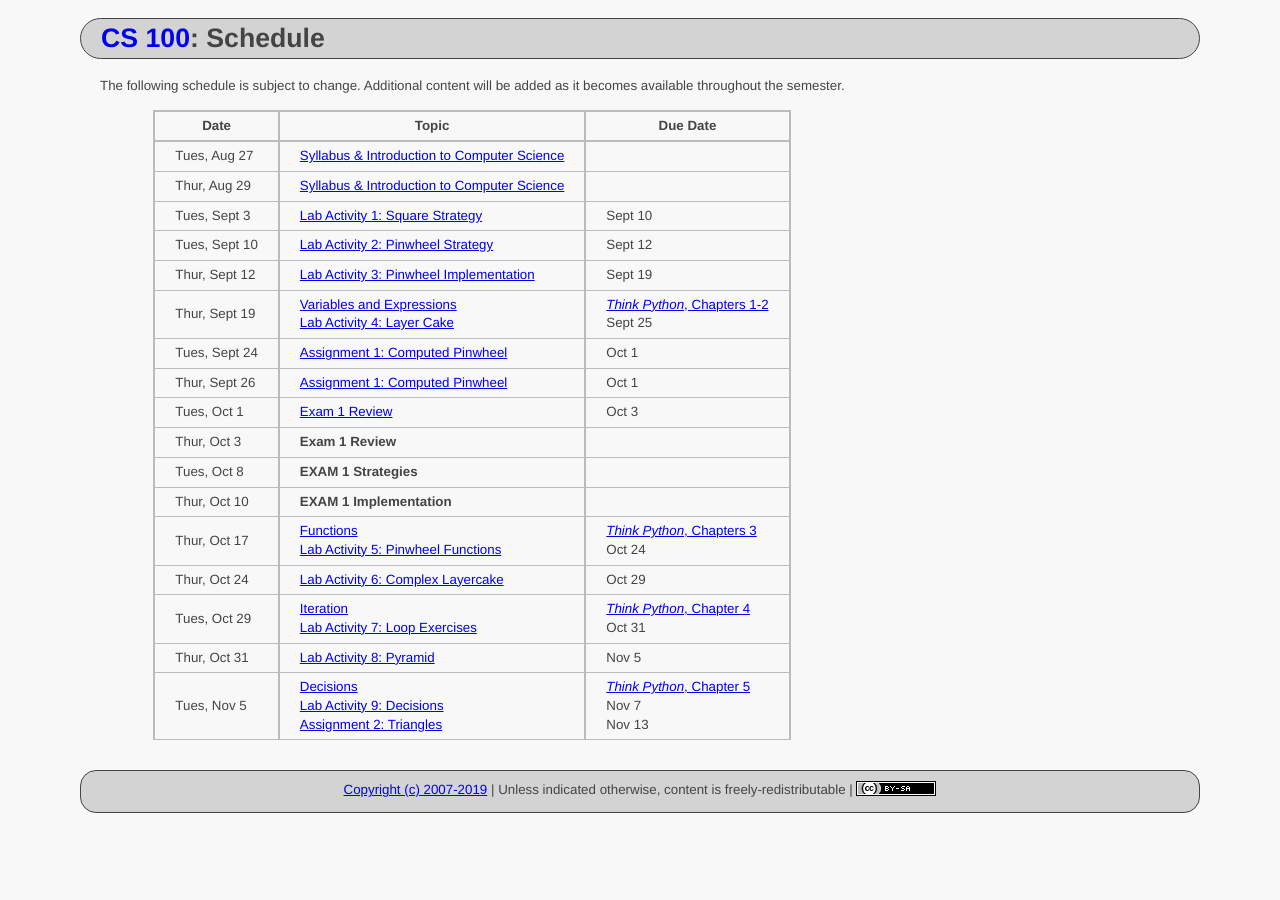
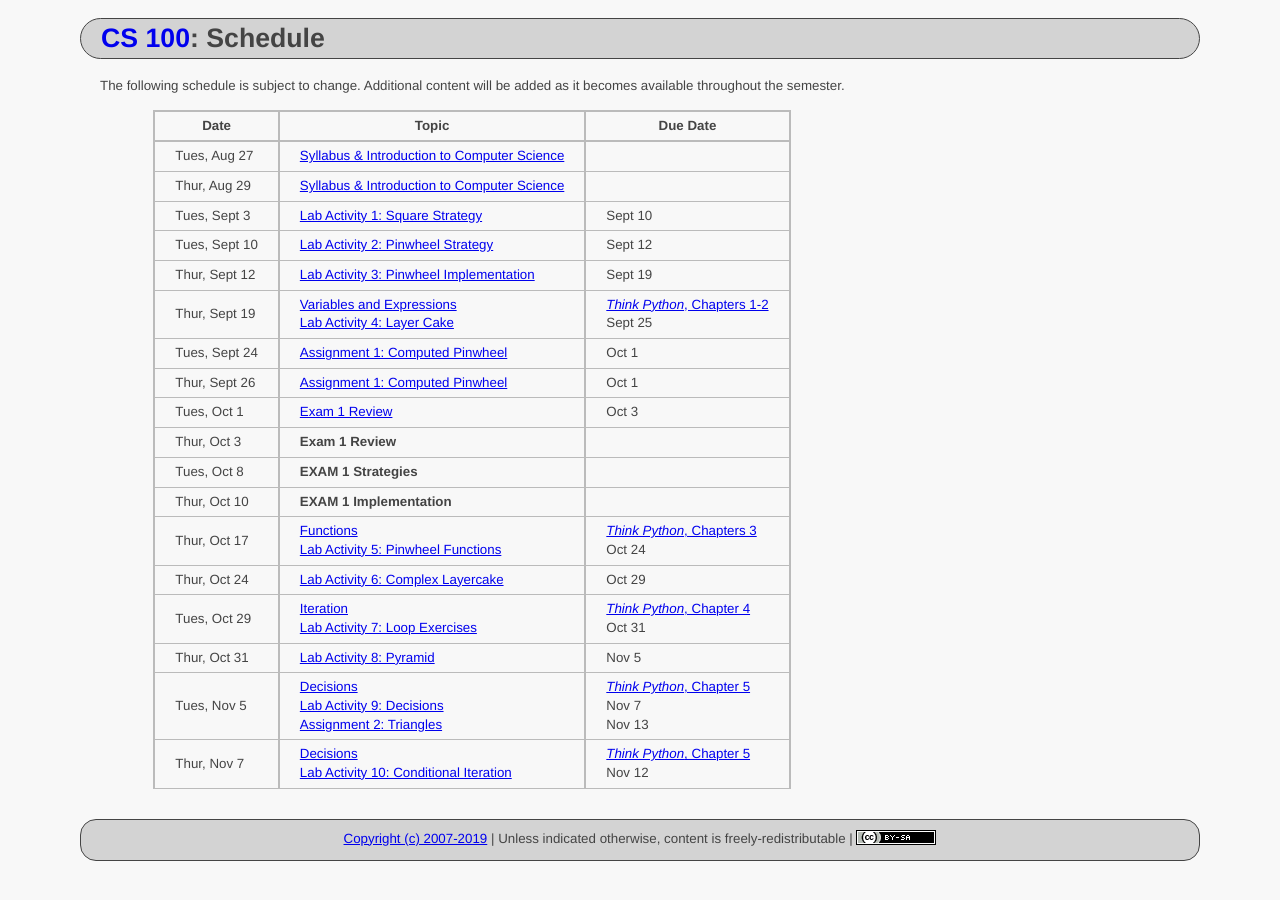
Before and after one commit to ycpcs/cs100-fall2019, a Jekyll site: the page built from schedule.md, in a window 1280 px wide. Built offline with Jekyll 4.4.1, drawn with Linux system fonts in a browser that asks for light colours.

Commit message:
add lab 10
add lab 10

```diff
--- a/schedule.md
+++ b/schedule.md
@@ -25,7 +25,8 @@ Additional content will be added as it becomes available throughout the semester
 > Thur, Oct 24   | [Lab Activity 6: Complex Layercake](labs/CS100_Lab6.pdf)  | Oct 29 |
 > Tues, Oct 29   |  [Iteration](lectures/lecture2_iteration.pdf) <br /> [Lab Activity 7: Loop Exercises](labs/CS100_Lab7.pdf)| [*Think Python*, Chapter 4](https://greenteapress.com/wp/think-python-2e/) <br /> Oct 31 |
 > Thur, Oct 31   | [Lab Activity 8: Pyramid](labs/CS100_Lab8.pdf)  | Nov 5 |
-> Tues, Nov 5    | [Decisions](lectures/lecture4_decisions.pdf) <br /> [Lab Activity 9: Decisions](labs/CS100_Lab8.pdf) <br /> [Assignment 2: Triangles](assign/CS100_Assign2.pdf)  | [*Think Python*, Chapter 5](https://greenteapress.com/wp/think-python-2e/) <br /> Nov 7 <br /> Nov 13 |
+> Tues, Nov 5    | [Decisions](lectures/lecture4_decisions.pdf) <br /> [Lab Activity 9: Decisions](labs/CS100_Lab9.pdf) <br /> [Assignment 2: Triangles](assign/CS100_Assign2.pdf)  | [*Think Python*, Chapter 5](https://greenteapress.com/wp/think-python-2e/) <br /> Nov 7 <br /> Nov 13 |
+> Thur, Nov 7    | [Decisions](lectures/lecture4_decisions.pdf) <br /> [Lab Activity 10: Conditional Iteration](labs/CS100_Lab10.pdf) | [*Think Python*, Chapter 5](https://greenteapress.com/wp/think-python-2e/) <br /> Nov 12 |
 
 
 
```
Also changed, not shown: index.md (+1 -0 lines), labs/index.md (+1 -0 lines), 1 other file.
